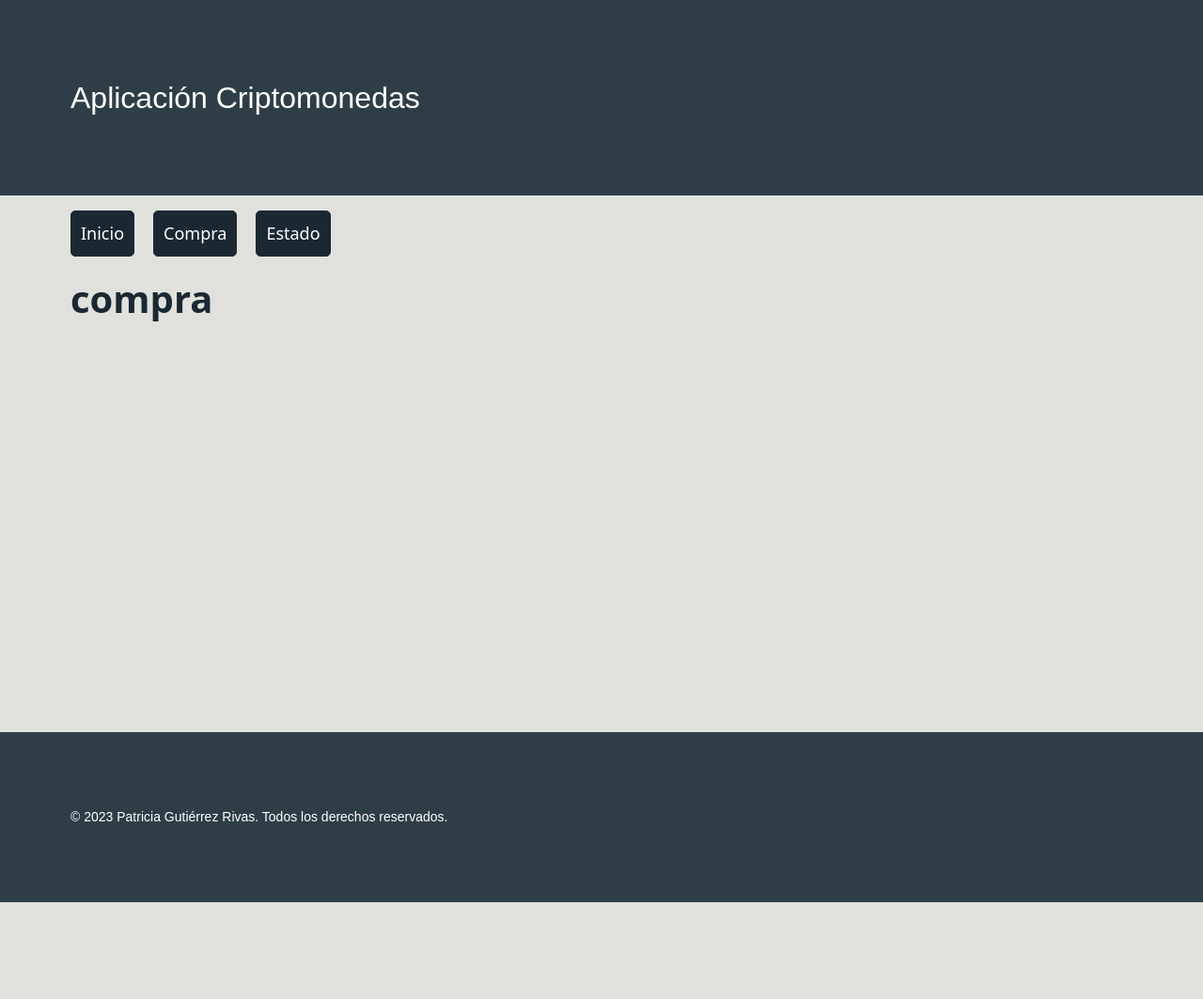
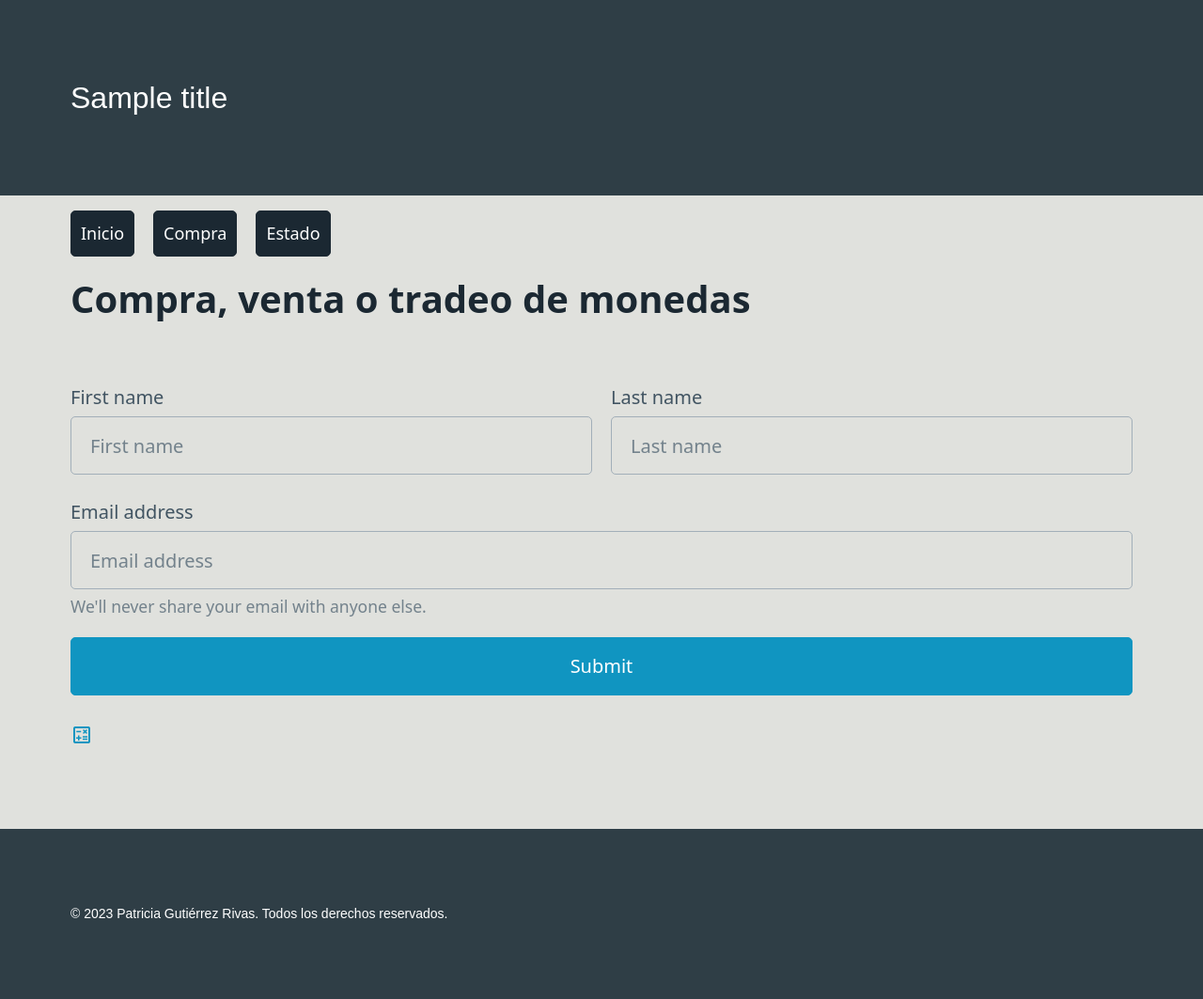
Before and after one commit to patriciagr89/classic_project, a Flask app: template app_cripto/templates/purchase.html in a window 1280 px wide. Shown: the whole page at 94% size. Before the commit the page ends 960 px from the top, so only its background shows below. Run offline with Flask 2, Linux system fonts and the light colour scheme; the template is opened without the code that fills it: most values are stand-ins (such as "Sample title", 1, 10 or a date in 2020).

```diff
--- a/app_cripto/models.py
+++ b/app_cripto/models.py
@@ -1,7 +1,6 @@
 import sqlite3
 from config import *
 from app_cripto.conexion import Conexion
-
 
 def select_status():
     connect = Conexion("SELECT sum(cantidad_from) as invertido, sum(cantidad_to) as recuperado FROM movements WHERE moneda_from = 'EUR';")
--- a/app_cripto/routes.py
+++ b/app_cripto/routes.py
@@ -1,5 +1,5 @@
 from app_cripto import app
-from flask import render_template
+from flask import Flask, render_template, request, flash
 from app_cripto.models import *
 
 @app.route("/")
@@ -7,7 +7,7 @@ def index():
     registros = select_all()
     return render_template("index.html", data = registros, isIndex = True)
 
-@app.route("/purchase")
+@app.route("/purchase", methods = ["POST","GET"])
 def purchase():
     return render_template("purchase.html", isPurchase = True)
 
--- a/app_cripto/templates/base.html
+++ b/app_cripto/templates/base.html
@@ -4,25 +4,26 @@
     <meta charset="UTF-8">
     <meta http-equiv="X-UA-Compatible" content="IE=edge">
     <meta name="viewport" content="width=device-width, initial-scale=1.0">
-    <title>App Criptomonedas</title>
+    <title>{{title}}</title>
     <link rel="stylesheet" href="/static/pico.css">
     <link rel="stylesheet" href="/static/styles.css">
+    <link rel="stylesheet" href="https://fonts.googleapis.com/css2?family=Material+Symbols+Outlined:opsz,wght,FILL,GRAD@48,400,0,0" />
 </head>
 <body>
     <header>
         <div class = "container">
-            Aplicación Criptomonedas
+            {{title}}
         </div>
     </header>
     <nav class = "container">
         <ul>
-            <li><a href="/" role="button" class="contrast"{% if isIndex %}disabled="true"{% endif %}>Inicio</a></li>
-            <li><a href="/purchase" role="button" class="contrast"{% if isPurchase %}disabled="true"{% endif %}>Compra</a></li>
-            <li><a href="/status" role="button" class="contrast"{% if isStatus %}disabled="true"{% endif %}>Estado</a></li>
+            <li><a href="/" role="button" class="contrast" {% if isIndex %} disabled = "true" {% endif %}>Inicio</a></li>
+            <li><a href="/purchase" role="button" class="contrast" {% if isPurchase %} disabled = "true" {% endif %}>Compra</a></li>
+            <li><a href="/status" role="button" class="contrast" {% if isStatus %} disabled = "true" {% endif %}>Estado</a></li>
         </ul>
     </nav>
 
-    <section id="cuerpo" class = "container">
+    <section class = "container">
         {% block section %}
         {% endblock %}
     </section>
--- a/app_cripto/templates/index.html
+++ b/app_cripto/templates/index.html
@@ -1,7 +1,7 @@
 {% extends "base.html" %}
 
 {% block section %}
-<h1>Movimientos</h1>
+<h1>Listado de movimientos</h1>
 <figure>
     <table role="grid">
         <thead>
@@ -12,6 +12,7 @@
                 <th>Cantidad_from</th>
                 <th>Moneda_to</th>
                 <th>Cantidad_to</th>
+                <th>Precio Unitario</th>
             </tr>
         </thead>
         <tbody>
@@ -23,6 +24,7 @@
                 <td>{{movements.cantidad_from}}</td>
                 <td>{{movements.moneda_to}}</td>
                 <td>{{movements.cantidad_to}}</td>
+                <td>{{movements.cantidad_from / movements.cantidad_to}}</td>
             </tr>
             {% endfor %}
         </tbody>
--- a/app_cripto/templates/purchase.html
+++ b/app_cripto/templates/purchase.html
@@ -1,5 +1,37 @@
 {% extends "base.html" %}
 
 {% block section %}
-<h1>compra</h1>
+<h1>Compra, venta o tradeo de monedas</h1>
+
+<form action = "/purchase" method = "post">
+
+    <div class="grid">
+
+      <label for="firstname">
+        First name
+        <input type="text" id="firstname" name="firstname" placeholder="First name" required>
+      </label>
+
+      <label for="lastname">
+        Last name
+        <input type="text" id="lastname" name="lastname" placeholder="Last name" required>
+      </label>
+
+    </div>
+
+    <label for="email">Email address</label>
+    <input type="email" id="email" name="email" placeholder="Email address" required>
+    <small>We'll never share your email with anyone else.</small>
+
+    <button type="submit">Submit</button>
+
+  </form>
+
+
+<a href="#">
+    <span class="material-symbols-outlined">
+        calculate
+    </span>
+</a>
+
 {% endblock %}
```
Also changed, not shown: data/movements.sqlite.
